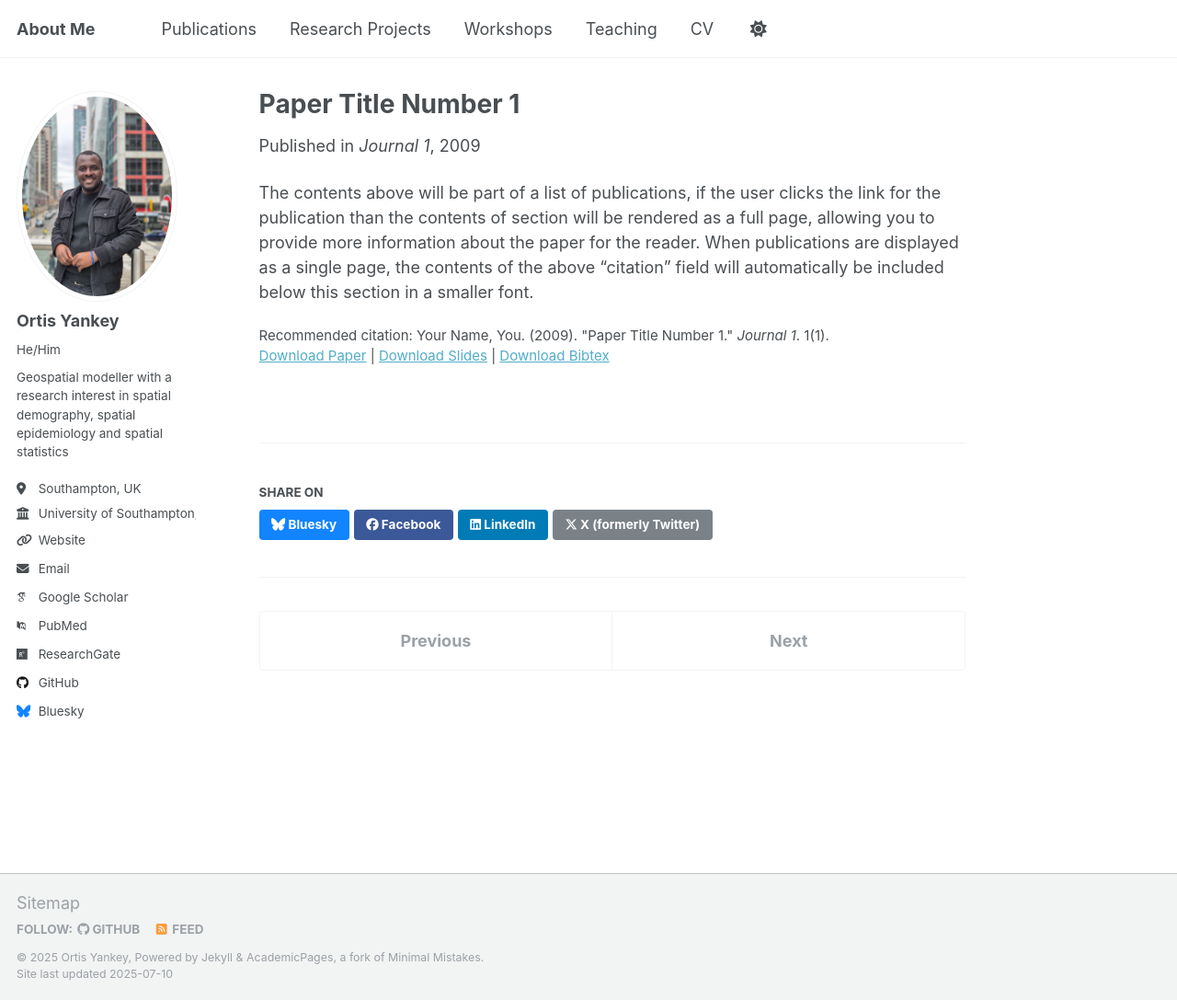
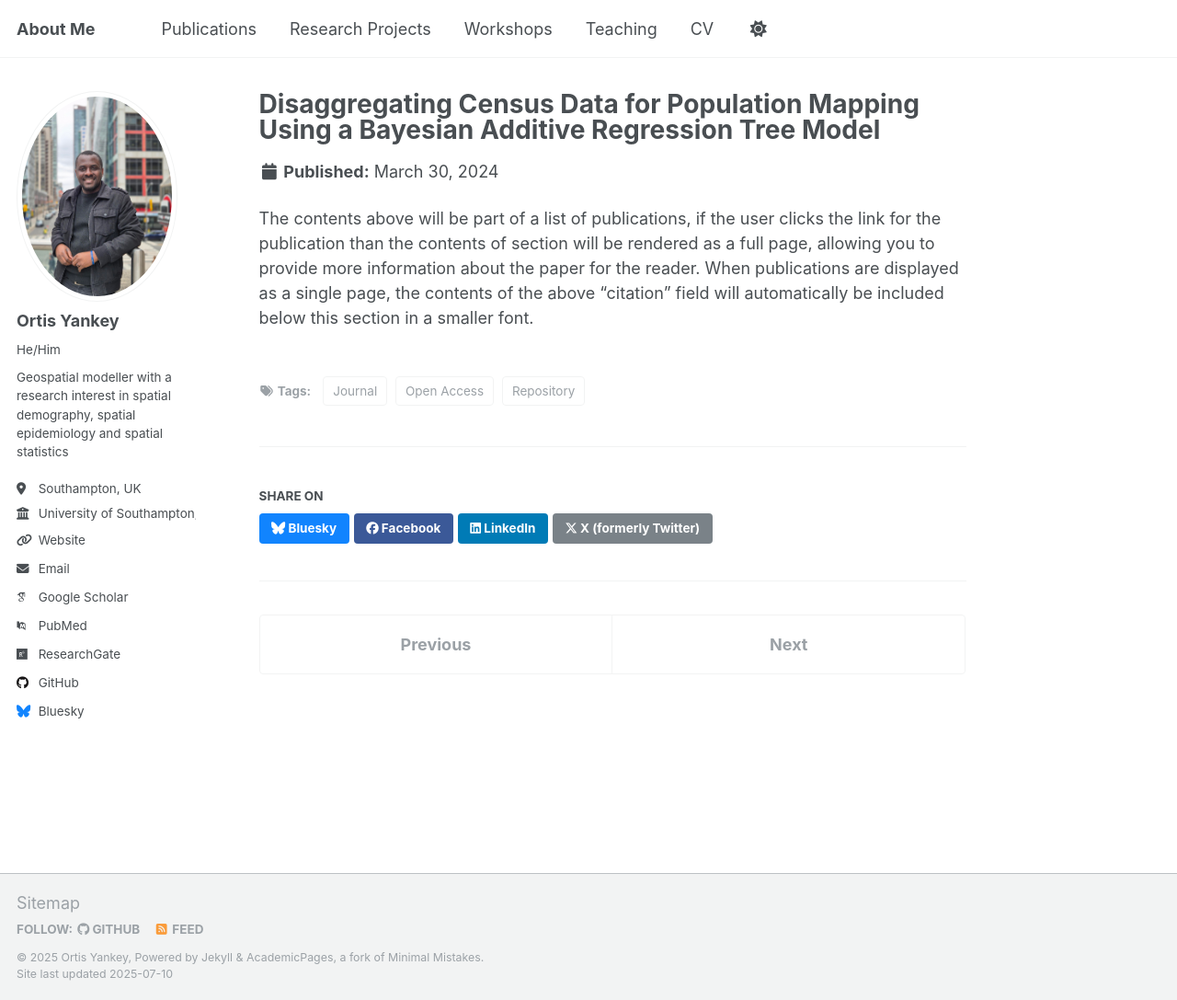
Before and after one commit to Omon-Obarein/omon_obarein_personal_website, a Jekyll site: the page built from _publications/2009-10-01-paper-title-number-1.md, in a window 1280 px wide and 1087 px high. Shown: the whole window at 92% size. Built offline with Jekyll 4.4.1, drawn with Linux system fonts in a browser that asks for light colours; some web fonts are replaced; a script that is not in the unit is left out.

Commit message:
Update 2009-10-01-paper-title-number-1.md

```diff
--- a/_publications/2009-10-01-paper-title-number-1.md
+++ b/_publications/2009-10-01-paper-title-number-1.md
@@ -1,14 +1,20 @@
 ---
-title: "Paper Title Number 1"
+title: "Disaggregating Census Data for Population Mapping Using a Bayesian Additive Regression Tree Model"
 collection: publications
-category: manuscripts
-permalink: /publication/2009-10-01-paper-title-number-1
-excerpt: 'This paper is about the number 1. The number 2 is left for future work.'
-date: 2009-10-01
-venue: 'Journal 1'
-slidesurl: 'http://academicpages.github.io/files/slides1.pdf'
-paperurl: 'http://academicpages.github.io/files/paper1.pdf'
-bibtexurl: 'http://academicpages.github.io/files/bibtex1.bib'
-citation: 'Your Name, You. (2009). &quot;Paper Title Number 1.&quot; <i>Journal 1</i>. 1(1).'
+permalink: /publication/bar-tree-model/
+excerpt: 'We apply a Bayesian Additive Regression Tree Model to disaggregate census data at high resolution.'
+date: 2024-03-30
+authors: "Yankey, O., Utazi, C. E., Nnanatu, C. C., Gadiaga, A. N., Abbot, T., Lazar, A. N., & Tatem, A. J."
+publication: "*Applied Geography*, 172(103416)"
+doi: "https://doi.org/10.1016/j.apgeog.2024.103416"
+tags:
+  - Journal
+  - Open Access
+  - Repository
+links:
+  - label: "Published"
+    url: "https://doi.org/10.1016/j.apgeog.2024.103416"
+  - label: "Repository"
+    url: "https://github.com/your/repo"
 ---
 The contents above will be part of a list of publications, if the user clicks the link for the publication than the contents of section will be rendered as a full page, allowing you to provide more information about the paper for the reader. When publications are displayed as a single page, the contents of the above "citation" field will automatically be included below this section in a smaller font.
```
